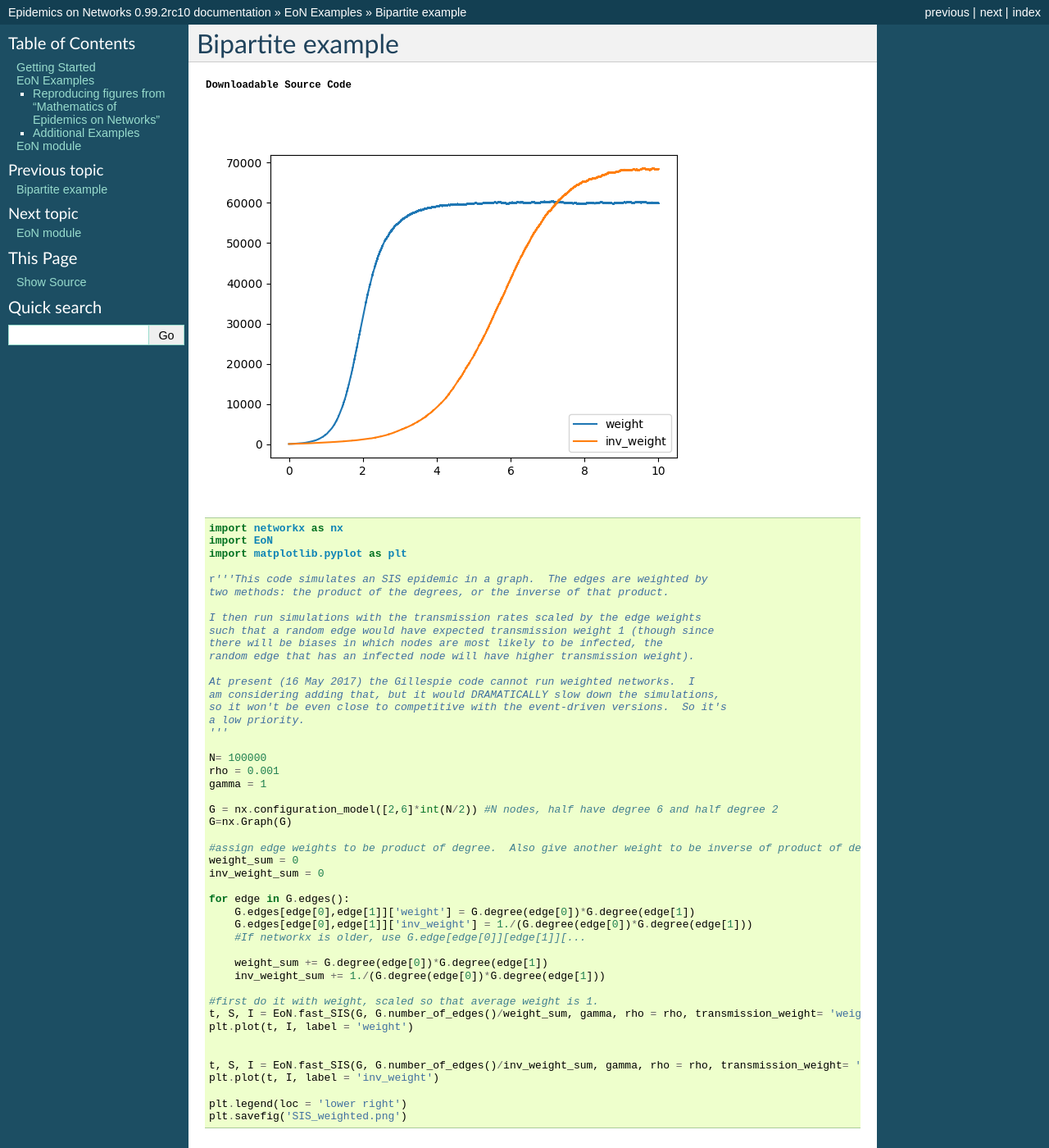
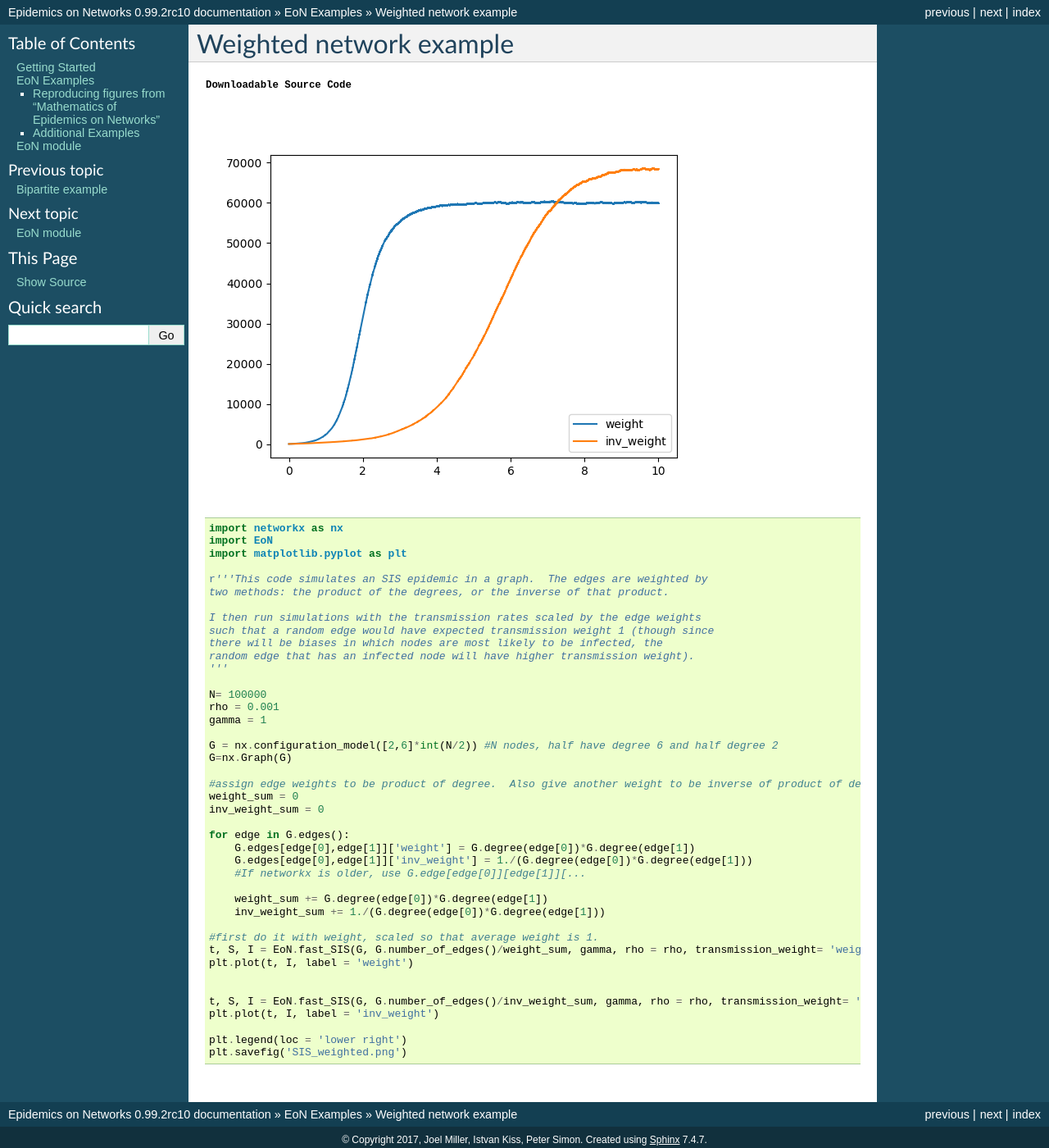
Before and after one commit to springer-math/Mathematics-of-Epidemics-on-Networks, a Sphinx documentation site: the page built from docs/examples/SIS_weighted.rst, in a window 1280 px wide and 1400 px high. Shown: the whole window at 82% size. Built offline with Sphinx 7.4.7, drawn with Linux system fonts in a browser that asks for light colours.

Commit message:
more updates of weighted network example

```diff
--- a/docs/Examples.rst
+++ b/docs/Examples.rst
@@ -152,6 +152,7 @@ each population.
 
 Weighted networks
 ^^^^^^^^^^^^^^^^^
+
 You may have edges (or nodes) with weights affecting transmission or recovery
 rates.  (for this be aware that the syntax of edge/node attributes is different
 for networkx 2.x and 1.x).
--- a/docs/examples/SIS_weighted.rst
+++ b/docs/examples/SIS_weighted.rst
@@ -1,5 +1,5 @@
-Bipartite example
------------------
+Weighted network example
+------------------------
 
 :download:`Downloadable Source Code <changing_parameters/SIS_weighted.py>`
 
@@ -19,11 +19,6 @@ Bipartite example
     such that a random edge would have expected transmission weight 1 (though since
     there will be biases in which nodes are most likely to be infected, the
     random edge that has an infected node will have higher transmission weight).
-
-    At present (16 May 2017) the Gillespie code cannot run weighted networks.  I
-    am considering adding that, but it would DRAMATICALLY slow down the simulations,
-    so it won't be even close to competitive with the event-driven versions.  So it's
-    a low priority.
     '''
 
     N= 100000
```
Also changed, not shown: other parts of docs/Examples.rst (+3 -0 lines).
